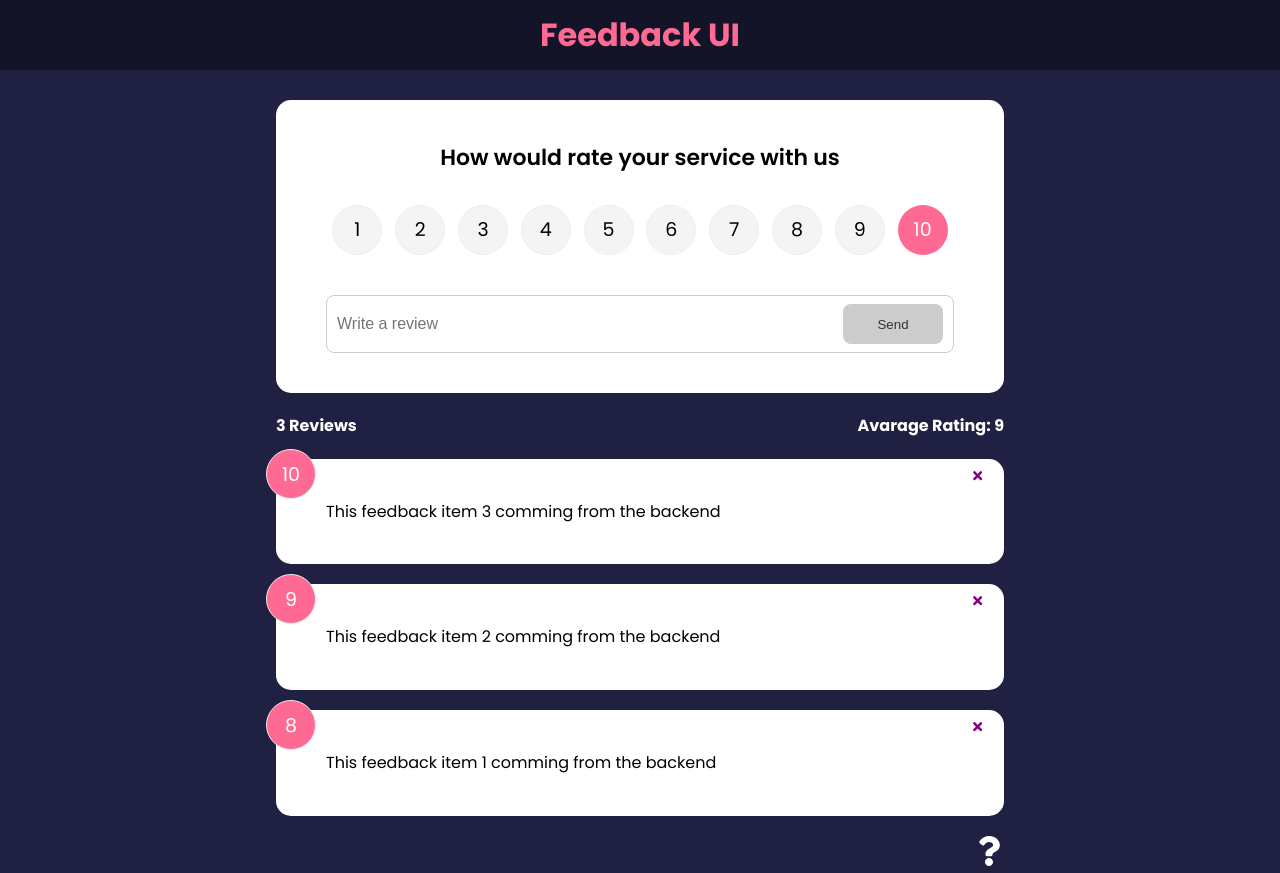
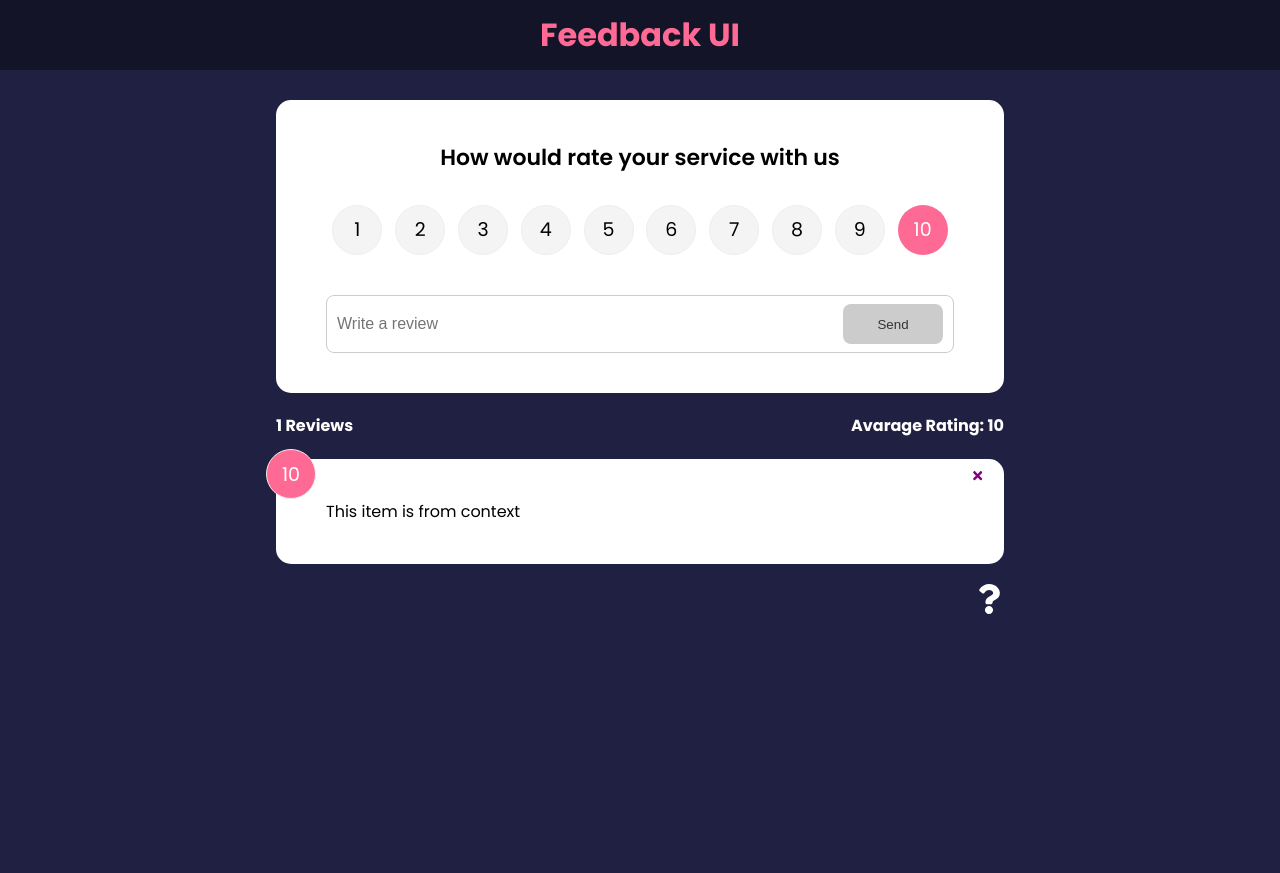
Before and after one commit to arvindk07/feedback-app, a React (Create React App) app: page / in a window 1280 px wide. After the commit the page ends 800 px from the top, so only its background shows below. Built offline with nearby package versions, Linux system fonts and the light colour scheme.

Commit message:
context provider and add useContaxt in Feedback list and stats

```diff
--- a/src/App.js
+++ b/src/App.js
@@ -40,11 +40,8 @@
               element={
                 <>
                   <FeedbackForm handleAdd={addFeedback} />
-                  <FeedbackStats feedback={feedback} />
-                  <FeedbackList
-                    feedback={feedback}
-                    handleDelete={deleteFeedback}
-                  />
+                  <FeedbackStats />
+                  <FeedbackList handleDelete={deleteFeedback} />
                 </>
               }
             />
--- a/src/components/FeedbackList.jsx
+++ b/src/components/FeedbackList.jsx
@@ -1,8 +1,12 @@
 import FeedbackItem from "./FeedbackItem";
-import PropTypes from "prop-types";
 import { motion, AnimatePresence } from "framer-motion";
+import { useContext } from "react";
+import FeedbackContext from "../context/FeedabackContext";
 
-const FeedbackList = ({ feedback, handleDelete }) => {
+const FeedbackList = ({ handleDelete }) => {
+  const { feedback } = useContext(FeedbackContext);
+  console.log(feedback);
+
   if (!feedback || feedback.length === 0) {
     return <p>No Feedback Yet...!</p>;
   }
@@ -29,23 +33,4 @@
   );
 };
 
-// return (
-//   <div className="feedback-list">
-//     {feedback.map((item) => (
-//       <FeedbackItem key={item.id} item={item} handleDelete={handleDelete} />
-//     ))}
-//   </div>
-// );
-// };
-
-FeedbackList.propTypes = {
-  feedback: PropTypes.arrayOf(
-    PropTypes.shape({
-      id: PropTypes.number.isRequired,
-      text: PropTypes.string.isRequired,
-      rating: PropTypes.number.isRequired,
-    })
-  ),
-};
-
 export default FeedbackList;
--- a/src/components/FeedbackStats.jsx
+++ b/src/components/FeedbackStats.jsx
@@ -1,6 +1,9 @@
-import PropTypes from "prop-types";
+import { useContext } from "react";
+import FeedbackContext from "../context/FeedabackContext";
 
-const FeedbackStats = ({ feedback }) => {
+const FeedbackStats = () => {
+  const { feedback } = useContext(FeedbackContext);
+
   // Calculate rating avg
   let avarage =
     feedback.reduce((acc, cur) => {
@@ -17,8 +20,4 @@
   );
 };
 
-FeedbackStats.propTypes = {
-  feedback: PropTypes.array.isRequired,
-};
-
 export default FeedbackStats;
--- a/src/context/FeedabackContext.js
+++ b/src/context/FeedabackContext.js
@@ -10,8 +10,10 @@
       rating: 10,
     },
   ]);
+
+  console.log(feedback);
   return (
-    <FeedbackContext.Provider value={feedback}>
+    <FeedbackContext.Provider value={{ feedback }}>
       {children}
     </FeedbackContext.Provider>
   );
```
